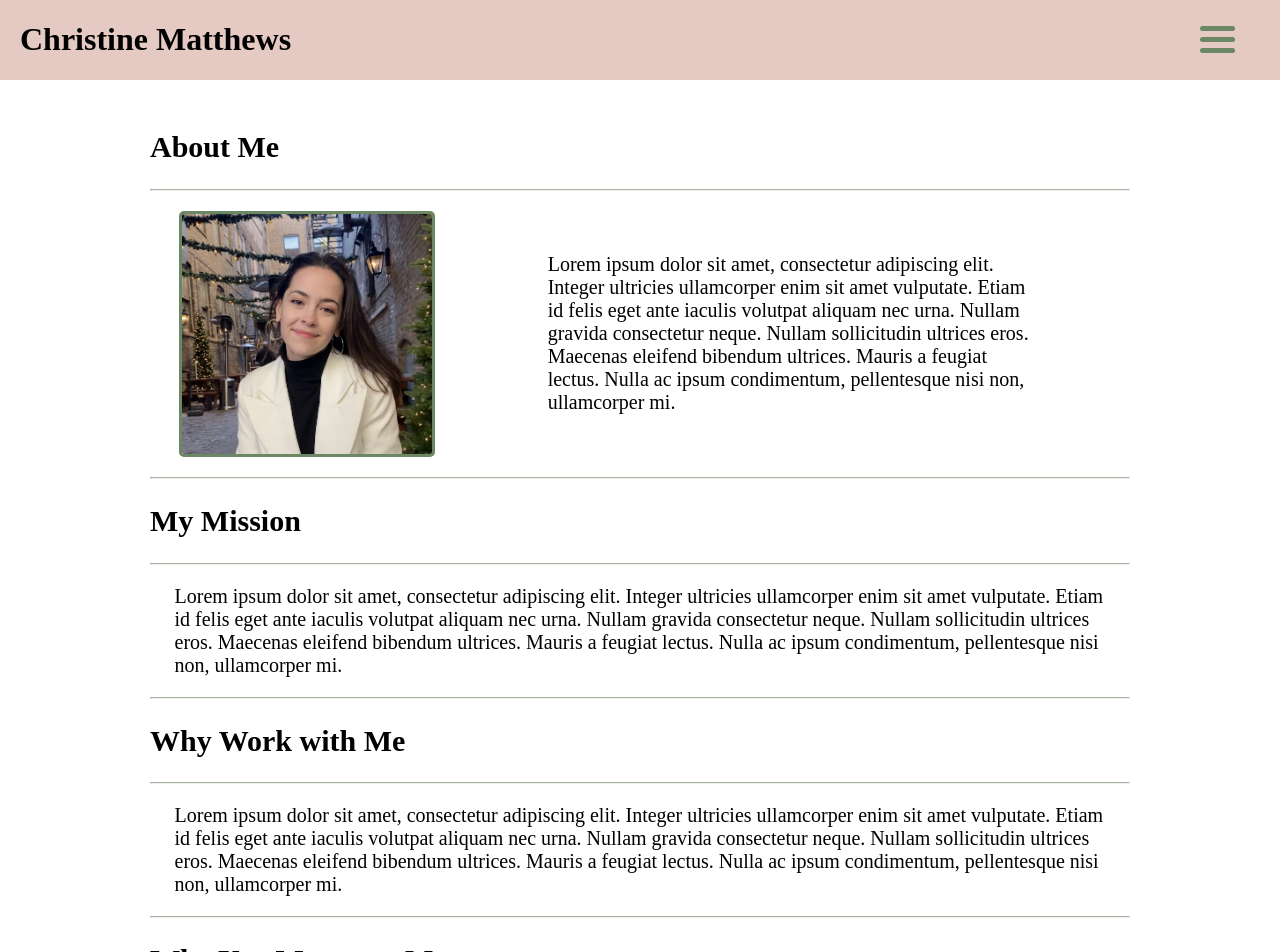
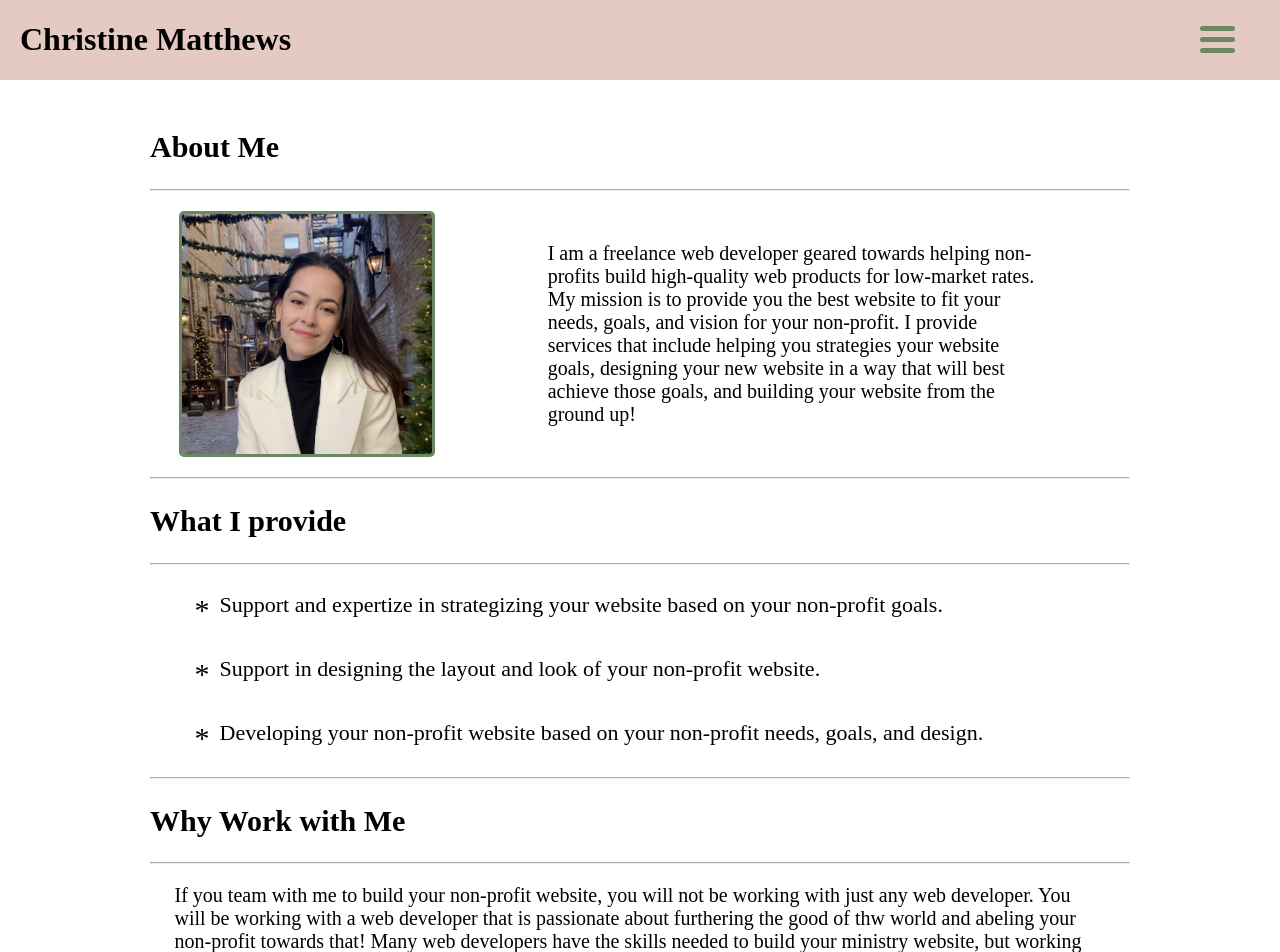
Before and after one commit to cmatthews3212/Portfolio, a React (Vite) app: page / in a window 1280 px wide. Shown: the top 952 px of the page. Built offline with nearby package versions, Linux system fonts and the light colour scheme.

Commit message:
add fielsd to form

```diff
--- a/src/App.css
+++ b/src/App.css
@@ -159,6 +159,29 @@ hr {
   border-radius: 5px;
 }
 
+.provide, .list {
+  list-style-type: none;
+  margin-left: -20px;
+}
+
+.provide li {
+  font-size: 22px;
+  margin-bottom: 30px;
+}
+
+.provide li span {
+  margin: 10px 10px 10px 0px;
+  position: relative;
+  top: 8px;
+  font-size: 30px;
+}
+
+/* .list {
+  width: 600px;
+} */
+
+
+
 /* Contact Page */
 
 form {
@@ -188,6 +211,17 @@ form input {
 form input:focus {
   border: 2px solid #6c8763;
   outline: none;
+}
+
+form textarea:focus {
+  border: 2px solid #6c8763;
+  outline: none;
+}
+
+form textarea {
+  height: 100px;
+  border-radius: 4px;
+  border: none;
 }
 
 form .btnCont {
--- a/src/components/pages/About.jsx
+++ b/src/components/pages/About.jsx
@@ -8,28 +8,41 @@ export default function About () {
             <div className="imgCont">
                 <img src={imgUrl}></img>
                 <div className="about-info">
-                    <p>Lorem ipsum dolor sit amet, consectetur adipiscing elit. Integer ultricies ullamcorper enim sit amet vulputate. Etiam id felis eget ante iaculis volutpat aliquam nec urna. Nullam gravida consectetur neque. Nullam sollicitudin ultrices eros. Maecenas eleifend bibendum ultrices. Mauris a feugiat lectus. Nulla ac ipsum condimentum, pellentesque nisi non, ullamcorper mi.</p>
+                    <p>I am a freelance web developer geared towards helping non-profits build high-quality web products for low-market rates. My mission is to provide you the best website to fit your needs, goals, and vision for your non-profit. I provide services that include helping you strategies your website goals, designing your new website in a way that will best achieve those goals, and building your website from the ground up!</p>
                 </div>
             </div>
             <hr></hr>
-            <h2>My Mission</h2>
+            <h2>What I provide</h2>
+            <hr></hr>
+            <div className='info'>
+                <ul className='provide'>
+                    <li><span>*</span>Support and expertize in strategizing your website based on your non-profit goals.</li>
+                    {/* <hr className='list'></hr> */}
+                    <li><span>*</span>Support in designing the layout and look of your non-profit website.</li>
+                    {/* <hr className='list'></hr> */}
+                    <li><span>*</span>Developing your non-profit website based on your non-profit needs, goals, and design.</li>
+                    {/* <hr className='list'></hr> */}
+                </ul>
+            </div>
+            <hr></hr>
+            {/* <h2>My Mission</h2>
             <hr></hr>
             <div className="info">
             <p>Lorem ipsum dolor sit amet, consectetur adipiscing elit. Integer ultricies ullamcorper enim sit amet vulputate. Etiam id felis eget ante iaculis volutpat aliquam nec urna. Nullam gravida consectetur neque. Nullam sollicitudin ultrices eros. Maecenas eleifend bibendum ultrices. Mauris a feugiat lectus. Nulla ac ipsum condimentum, pellentesque nisi non, ullamcorper mi.</p>
 
             </div>
-            <hr></hr>
+            <hr></hr> */}
             <h2>Why Work with Me</h2>
             <hr></hr>
             <div className="info">
-            <p>Lorem ipsum dolor sit amet, consectetur adipiscing elit. Integer ultricies ullamcorper enim sit amet vulputate. Etiam id felis eget ante iaculis volutpat aliquam nec urna. Nullam gravida consectetur neque. Nullam sollicitudin ultrices eros. Maecenas eleifend bibendum ultrices. Mauris a feugiat lectus. Nulla ac ipsum condimentum, pellentesque nisi non, ullamcorper mi.</p>
+            <p>If you team with me to build your non-profit website, you will not be working with just any web developer. You will be working with a web developer that is passionate about furthering the good of thw world and abeling your non-profit towards that! Many web developers have the skills needed to build your ministry website, but working with me will give you the peace of mind that your developer has the same values and vision as your non-profit does.</p>
 
             </div>
             <hr></hr>
             <h2>Why You Matter to Me</h2>
             <hr></hr>
             <div className="info">
-            <p>Lorem ipsum dolor sit amet, consectetur adipiscing elit. Integer ultricies ullamcorper enim sit amet vulputate. Etiam id felis eget ante iaculis volutpat aliquam nec urna. Nullam gravida consectetur neque. Nullam sollicitudin ultrices eros. Maecenas eleifend bibendum ultrices. Mauris a feugiat lectus. Nulla ac ipsum condimentum, pellentesque nisi non, ullamcorper mi.</p>
+            <p>You matter to me because I care about your non-profit mission and furthering it along. This is why I offer low-value market rates for my service, because I view my job as your web developer a service to those in service, by offering you rates that you can afford and that will also bring your website to the next level to futher your non-profit!</p>
 
             </div>
             <hr></hr>
--- a/src/components/pages/Contact.jsx
+++ b/src/components/pages/Contact.jsx
@@ -5,6 +5,8 @@ export default function Contact () {
     const [lastName, setLastName] = useState('')
     const [email, setEmail] = useState('')
     const [phone, setPhone] = useState('')
+    const [ministry, setMinistry] = useState('')
+    const [description, setDescription] = useState('')
 
     const handleInputChange = (e) => {
         const { name, value } = e.target;
@@ -16,6 +18,10 @@ export default function Contact () {
            return setEmail(value)
         } else if (name === 'phone') {
            return setPhone(value)
+        } else if (name === 'ministry') {
+            return setMinistry(value)
+        } else if (name === 'description') {
+            return setDescription(value)
         } else {
             console.error("Value not set")
         }
@@ -24,12 +30,14 @@ export default function Contact () {
     const handleFormSubmit = (e) => {
         e.preventDefault();
 
-        console.log([firstName, lastName, email, phone])
+        console.log([firstName, lastName, email, phone, ministry, description])
 
         setFirstName('')
         setLastName('')
         setEmail('')
         setPhone('')
+        setMinistry('')
+        setDescription('')
     }
     return (
         <div className="content">
@@ -52,6 +60,14 @@ export default function Contact () {
                     <label for="phone">Phone</label>
                     <input onChange={handleInputChange} value={phone} type="text" id="phone" name="phone"></input>
                 </div>
+                <div className='input'>
+                    <label for="ministry">ministry</label>
+                    <input onChange={handleInputChange} value={ministry} type="text" id="ministry" name="ministry"></input>
+                </div>
+                <div className='input'>
+                    <label for="description">Description</label>
+                    <textarea onChange={handleInputChange} value={description} id="description" name="description"></textarea>
+                </div>
                 <div className='btnCont'>
                     <button type="submit">Submit Request</button>
                 </div>
```
